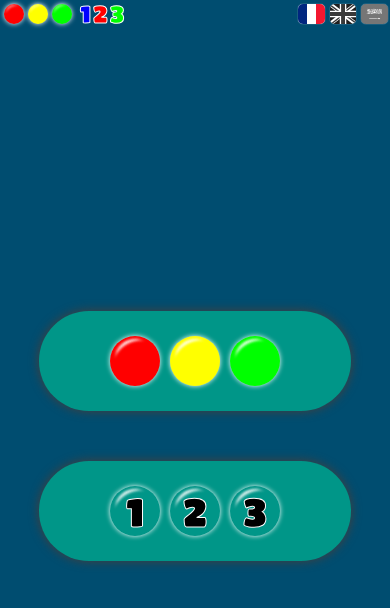
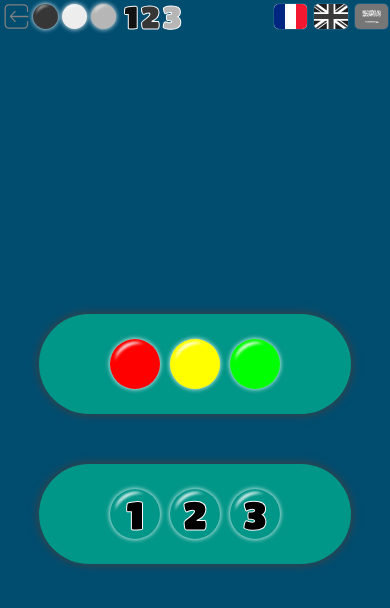
Before and after one commit to nadfri/colors-numbers, a React (Create React App) app: page / in a window 390 px wide. Shown: the top 608 px of the page. Built offline with nearby package versions, Linux system fonts and the light colour scheme.

Commit message:
Ajout Lien Exit

```diff
--- /dev/null
+++ b/src/components/Exitsvg/Exitsvg.scss
@@ -0,0 +1,17 @@
+.Exitsvg {
+  svg {
+    fill: white;
+    width: 50px;
+    margin: 2px;
+    vertical-align: bottom;
+    transition: all 0.5s;
+  }
+}
+
+@media screen and (max-width: 600px) {
+  .Exitsvg {
+    svg {
+      width: 25px;
+    }
+  }
+}
--- /dev/null
+++ b/src/components/Exitsvg/Exitsvg.tsx
@@ -0,0 +1,22 @@
+import { NavLink } from "react-router-dom";
+import "./Exitsvg.scss";
+
+export default function Exitsvg() {
+  return (
+    <NavLink to="/" className="Exitsvg">
+      <svg
+
+        version="1.1"
+        xmlns="http://www.w3.org/2000/svg"
+        x="0px"
+        y="0px"
+        viewBox="0 0 1000 1000"
+      >
+        <g>
+          <path d="M941.7,684.8c-13.9,0-25.2,11.3-25.2,25.2V821c0,65.4-53.2,118.7-118.7,118.7H192.1c-65.5,0-118.7-53.2-118.7-118.7V179c0-65.4,53.2-118.7,118.7-118.7h605.8c65.4,0,118.7,53.2,118.7,118.7v116.8c0,13.9,11.3,25.2,25.2,25.2c13.9,0,25.2-11.3,25.2-25.2V179c0-93.2-75.8-169-169-169H192.1C98.9,10,23,85.8,23,179v642c0,93.2,75.8,169,169,169h605.8c93.2,0,169-75.8,169-169V709.9C966.9,696.1,955.6,684.8,941.7,684.8z" />
+          <path d="M951.8,474.9H306.3l155.5-155.8c9.8-9.8,9.8-25.8,0-35.6c-9.8-9.8-25.8-9.8-35.6,0L253.3,456.4c-0.9,0.8-1.7,1.7-2.9,3.1l-7.5,10.6l-7.4,25.1l0.3,3.5c0,0.5-0.2,0.8-0.2,1.3c0,1,0.5,1.9,0.6,2.9l0.6,7.6l4.4,4.7c1.1,1.4,2.3,2.8,3.7,3.9l184.5,197.4c4.9,4.9,11.3,7.4,17.8,7.4c6.4,0,12.9-2.4,17.8-7.4c9.8-9.8,9.8-25.8,0-35.6L309.1,525.2h642.7c13.9,0,25.2-11.3,25.2-25.2S965.7,474.9,951.8,474.9z" />
+        </g>
+      </svg>
+    </NavLink>
+  );
+}
--- a/src/components/Flags/Flags.scss
+++ b/src/components/Flags/Flags.scss
@@ -19,8 +19,8 @@
 @media screen and (max-width: 600px) {
   .Flags {
     img {
-      height: 20px;
-      margin-left: 5px;
+      height: 25px;
+      margin-left: 7px;
     }
   }
 }
--- a/src/components/Flags/Flags.tsx
+++ b/src/components/Flags/Flags.tsx
@@ -7,7 +7,7 @@ export default function Flags() {
 
   useEffect(() => {
     const imgs = document.querySelectorAll("img");
-    console.log(lang);
+
     imgs.forEach((img) => {
       if (img.alt !== lang) img.classList.add("grayscale");
       else img.classList.remove("grayscale");
--- a/src/components/NavBar/NavBar.scss
+++ b/src/components/NavBar/NavBar.scss
@@ -3,6 +3,18 @@
   justify-content: space-between;
   align-items: center;
   padding: 2px;
+
+  a {
+    filter: grayscale(1);
+    transition: all 0.5s;
+  }
+
+  a.active {
+    filter: none;
+    svg {
+      fill: gray;
+    }
+  }
 
   .links {
     display: flex;
@@ -39,11 +51,11 @@
 @media screen and (max-width: 600px) {
   .NavBar {
     .circle {
-      width: 20px;
-      height: 20px;
+      width: 25px;
+      height: 25px;
     }
     .container-numbers {
-      font-size: 1.5rem;
+      font-size: 2rem;
       margin-left: 5px;
     }
   }
--- a/src/components/NavBar/NavBar.tsx
+++ b/src/components/NavBar/NavBar.tsx
@@ -2,11 +2,13 @@ import "./NavBar.scss";
 import LogoColors from "../LogoColors/LogoColors";
 import { NavLink } from "react-router-dom";
 import Flags from "../Flags/Flags";
+import Exitsvg from "../Exitsvg/Exitsvg";
 
 export default function NavBar() {
   return (
     <div className="NavBar">
       <div className="links">
+        <Exitsvg/>
         <LogoColors />
         <NavLink to="numbers" className="container-numbers">
           <div className="number">1</div>
--- a/src/global.scss
+++ b/src/global.scss
@@ -79,10 +79,7 @@ a {
   -webkit-text-stroke: 1px white;
 }
 
-.active {
-  filter: grayscale(1);
-  transition: all 0.5s;
-}
+
 
 /*Animations*/
 @keyframes zoom {
```
